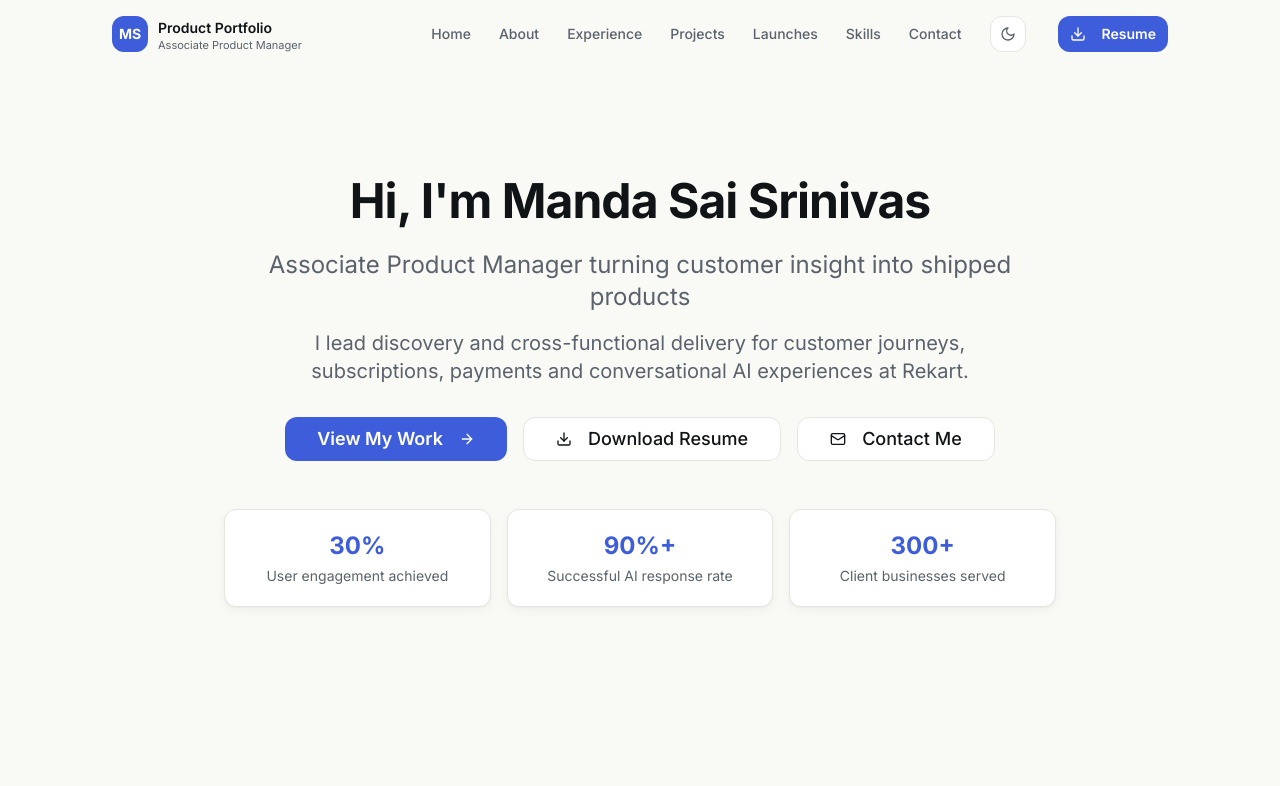
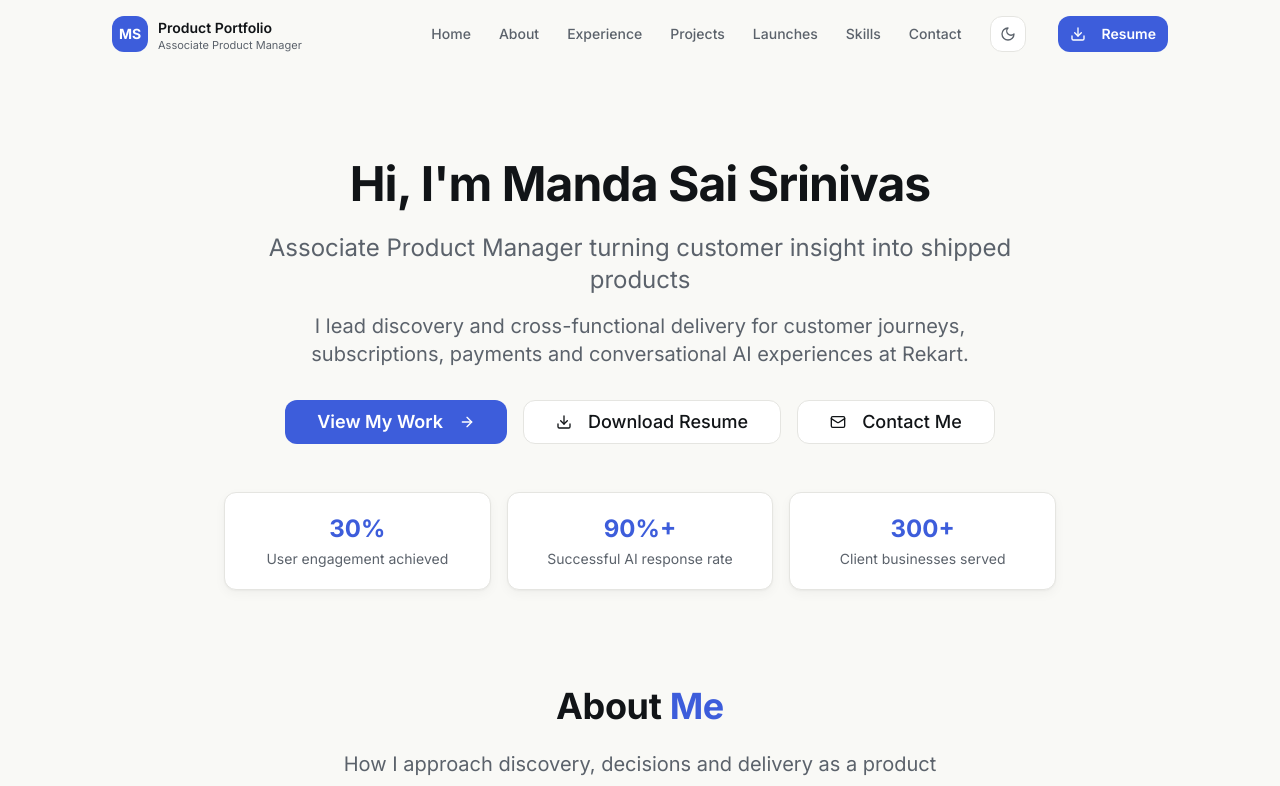
Before and after one commit to mssrinivas1511/Portfolio, a React (Vite) app: page / in a window 1280 px wide. Shown: the top 786 px of the page. Built offline with nearby package versions, Linux system fonts and the light colour scheme; the HTML template or start-up script is replaced by a standard one; what @lovable.dev/cloud-auth-js would draw is missing.

Commit message:
Changes
Co-authored-by: mssrinivas1511 <232518181+mssrinivas1511@users.noreply.github.com>

```diff
--- a/src/components/HeroSection.tsx
+++ b/src/components/HeroSection.tsx
@@ -17,7 +17,7 @@ const HeroSection = () => {
   ];
 
 
-  return <section id="home" className="relative min-h-[calc(100svh-3rem)] flex items-center justify-center overflow-hidden pt-28 pb-20">
+  return <section id="home" className="relative flex items-center justify-center overflow-hidden pt-32 pb-12 md:pt-40 md:pb-12">
 
       {/* Content */}
       <div className="relative z-10 text-center max-w-4xl mx-auto px-4 sm:px-6 lg:px-8">
```
